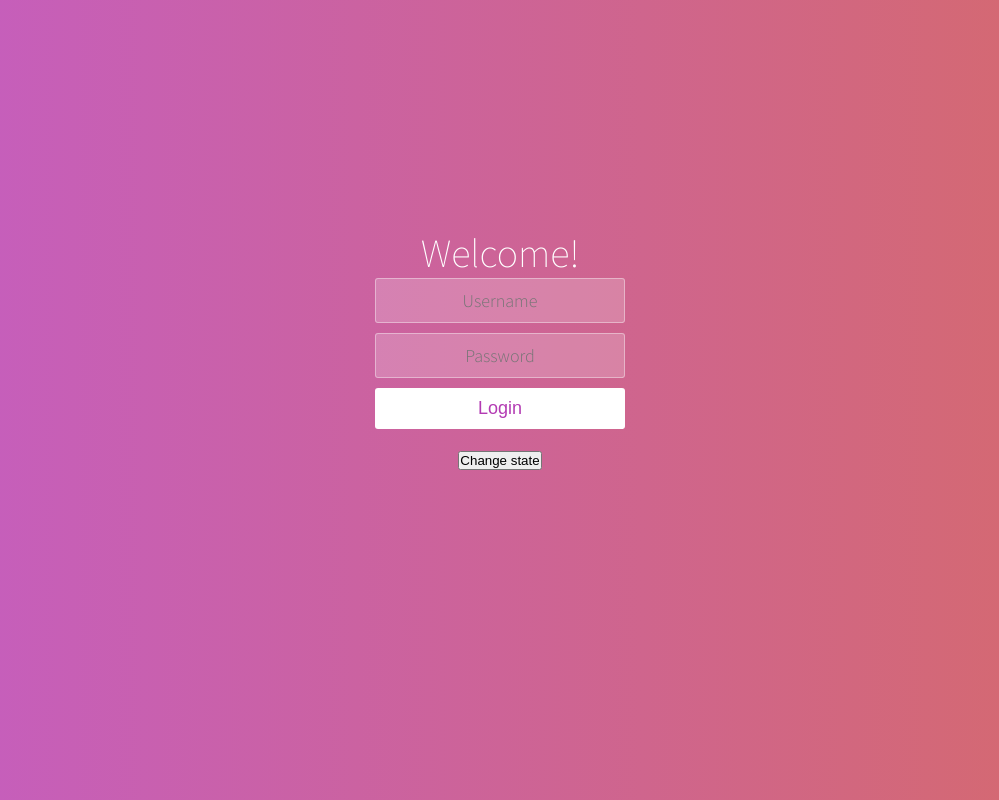
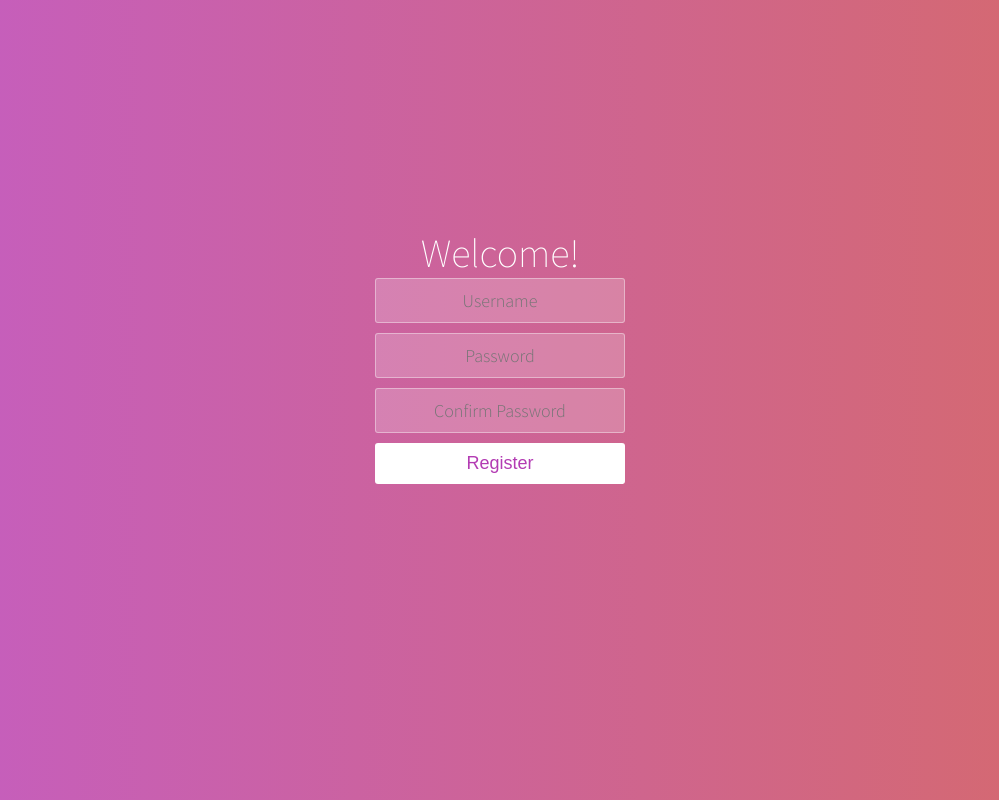
Before and after one commit to silvertejp89/Project-Login-, a React (Create React App) app: page / in a window 1280 px wide. Shown: the whole page, without its empty margins (140-1139 px from the left). Built offline with nearby package versions, Linux system fonts and the light colour scheme.

Commit message:
add onChange on input to console log value

```diff
--- a/src/components/App.jsx
+++ b/src/components/App.jsx
@@ -1,21 +1,12 @@
-import React, { useState } from 'react';
+import React from 'react';
 import Form from './Form';
 
-// var userIsRegistered = true;
+var userIsRegistered = false;
 
 function App() {
-  const [userIsRegistered, setRegistered] = useState(true);
-
-  console.log(userIsRegistered);
-
-  function handleRegistration() {
-    setRegistered(false);
-  }
-
   return (
     <div className="container">
       <Form isRegistered={userIsRegistered} />
-      <button onClick={handleRegistration}>Change state</button>
     </div>
   );
 }
--- a/src/components/Input.jsx
+++ b/src/components/Input.jsx
@@ -1,7 +1,17 @@
 import React from 'react';
 
 function Input(props) {
-  return <input type={props.input} placeholder={props.placeholder} />;
+  function handleChange(event) {
+    console.log(event.target.value);
+  }
+
+  return (
+    <input
+      onChange={handleChange}
+      type={props.input}
+      placeholder={props.placeholder}
+    />
+  );
 }
 
 export default Input;
```
